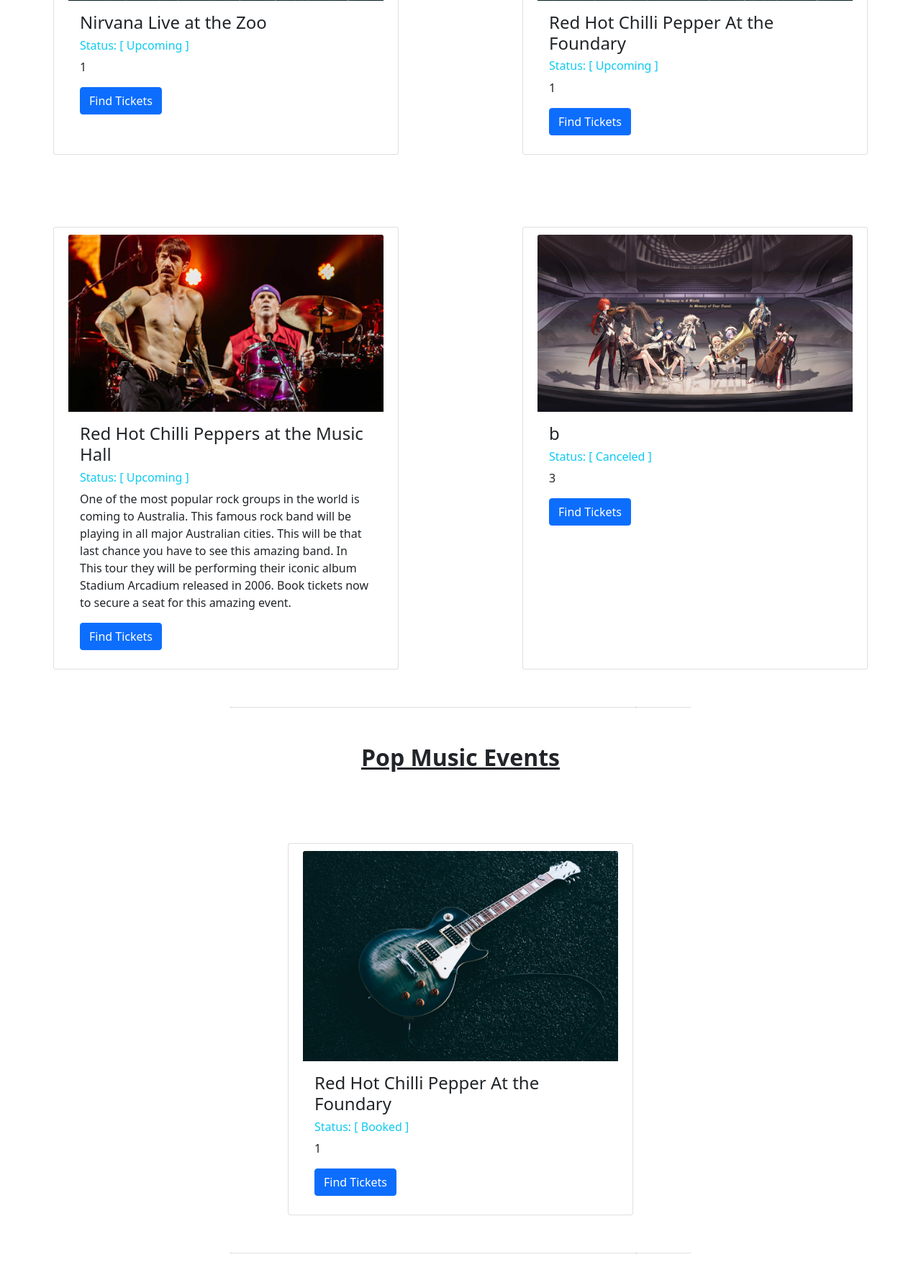
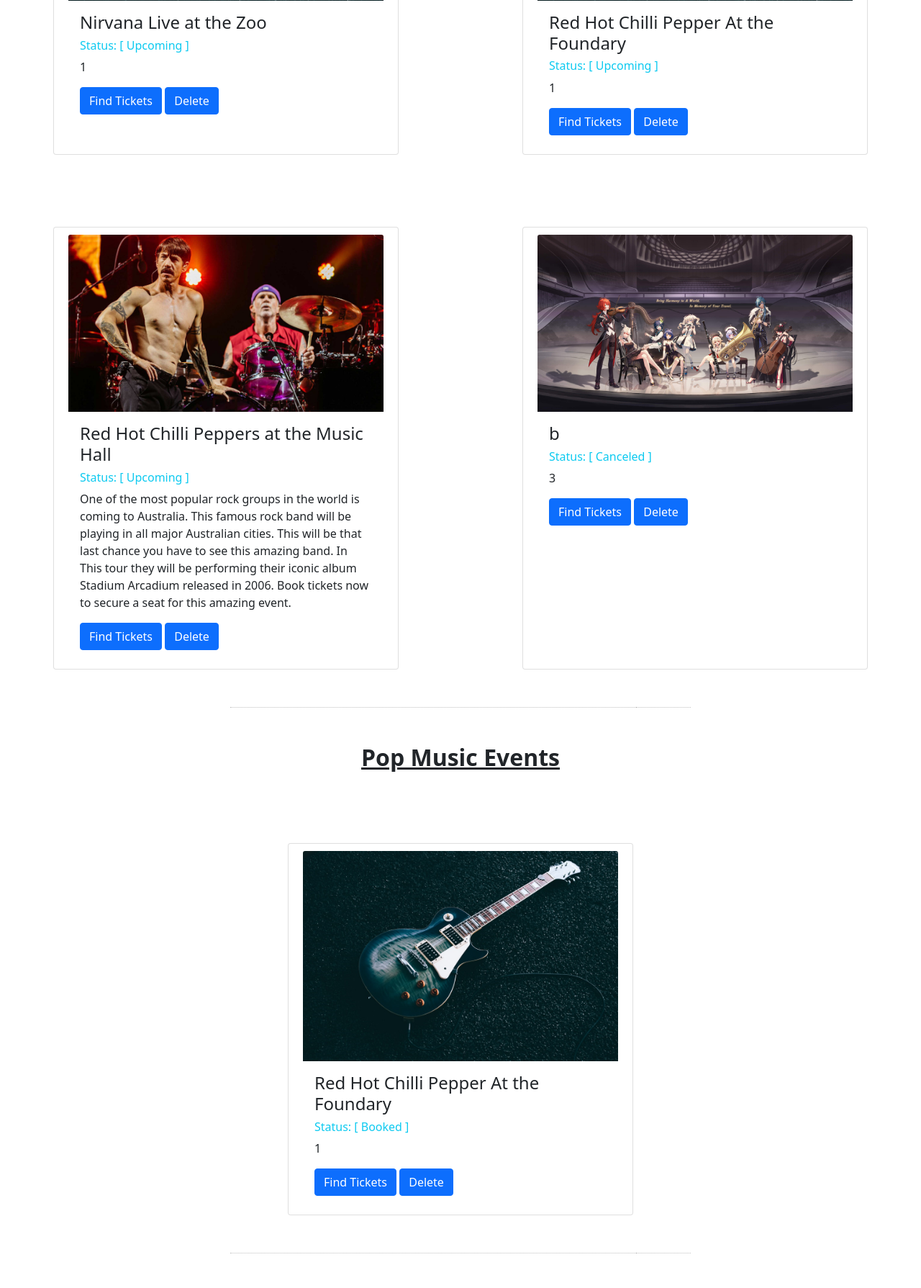
Before and after one commit to Jw40/eventsite, a Flask app: page /category in a window 1280 px wide. Shown: the part 731-2520 px from the top of the page at 72% size. Run offline with Flask 2, Linux system fonts and the light colour scheme; data comes from the database, SQL or seed files in the repository; both versions use the stored data as it was after the commit; some libraries are stand-ins or nearby versions.

Commit message:
add delete function

```diff
--- a/projectfile/website/templates/category.html
+++ b/projectfile/website/templates/category.html
@@ -70,6 +70,7 @@
             <h6 class="card-title text-info">Status: {{rockEvent.status}}</h6>
             <p class="card-text">{{rockEvent.description}}</p>
             <a href="{{url_for('events.show', id=rockEvent.id)}}" class="btn btn-primary">Find Tickets</a>
+            <a href="{{url_for('events.delete_event', id=rockEvent.id)}}" class="btn btn-primary">Delete</a>
         </div>
     </div>
     {% endfor %}
@@ -97,6 +98,7 @@
             <h6 class="card-title text-info">Status: {{popEvent.status}}</h6>
             <p class="card-text">{{popEvent.description}}</p>
             <a href="{{url_for('events.show', id=popEvent.id)}}" class="btn btn-primary">Find Tickets</a>
+            <a href="{{url_for('events.delete_event', id=rockEvent.id)}}" class="btn btn-primary">Delete</a>
         </div>
     </div>
     {% endfor %}
@@ -123,6 +125,7 @@
             <h6 class="card-title text-info">Status: {{jazzEvent.status}}</h6>
             <p class="card-text">{{jazzEvent.description}}</p>
             <a href="{{url_for('events.show', id=jazzEvent.id)}}" class="btn btn-primary">Find Tickets</a>
+            <a href="{{url_for('events.delete_event', id=rockEvent.id)}}" class="btn btn-primary">Delete</a>
         </div>
     </div>
     {% endfor %}
@@ -149,6 +152,7 @@
                 <h6 class="card-title text-info">Status: {{countryEvent.status}}</h6>
                 <p class="card-text">{{countryEvent.description}}</p>
                 <a href="{{url_for('events.show', id=countryEvent.id)}}" class="btn btn-primary">Find Tickets</a>
+                <a href="{{url_for('events.delete_event', id=rockEvent.id)}}" class="btn btn-primary">Delete</a>
             </div>
         </div>
         {% endfor %}
@@ -175,6 +179,7 @@
                 <h6 class="card-title text-info">Status: {{electronicEvent.status}}</h6>
                 <p class="card-text">{{electronicEvent.description}}</p>
                 <a href="{{url_for('events.show', id=electronicEvent.id)}}" class="btn btn-primary">Find Tickets</a>
+                <a href="{{url_for('events.delete_event', id=rockEvent.id)}}" class="btn btn-primary">Delete</a>
             </div>
         </div>
         {% endfor %}
@@ -203,6 +208,7 @@
                 <h6 class="card-title text-info">Status: {{funkEvent.status}}</h6>
                 <p class="card-text">{{funkEvent.description}}</p>
                 <a href="{{url_for('events.show', id=funkEvent.id)}}" class="btn btn-primary">Find Tickets</a>
+                <a href="{{url_for('events.delete_event', id=rockEvent.id)}}" class="btn btn-primary">Delete</a>
             </div>
         </div>
         {% endfor %}
@@ -228,6 +234,7 @@
                 <h6 class="card-title text-info">Status: {{reggaeEvent.status}}</h6>
                 <p class="card-text">{{reggaeEvent.description}}</p>
                 <a href="{{url_for('events.show', id=reggaeEvent.id)}}" class="btn btn-primary">Find Tickets</a>
+                <a href="{{url_for('events.delete_event', id=rockEvent.id)}}" class="btn btn-primary">Delete</a>
             </div>
         </div>
         {% endfor %}
@@ -254,6 +261,7 @@
                 <h6 class="card-title text-info">Status: {{heavyEvent.status}}</h6>
                 <p class="card-text">{{heavyEvent.description}}</p>
                 <a href="{{url_for('events.show', id=heavyEvent.id)}}" class="btn btn-primary">Find Tickets</a>
+                <a href="{{url_for('events.delete_event', id=rockEvent.id)}}" class="btn btn-primary">Delete</a>
             </div>
         </div>
         {% endfor %}
@@ -281,6 +289,7 @@
                 <h6 class="card-title text-info">Status: {{rythemEvent.status}}</h6>
                 <p class="card-text">{{rythemEvent.description}}</p>
                 <a href="{{url_for('events.show', id=rythemEvent.id)}}" class="btn btn-primary">Find Tickets</a>
+                <a href="{{url_for('events.delete_event', id=rockEvent.id)}}" class="btn btn-primary">Delete</a>
             </div>
         </div>
         {% endfor %}
--- a/projectfile/website/templates/index.html
+++ b/projectfile/website/templates/index.html
@@ -61,6 +61,7 @@
                         <h6 class="card-title text-info">Status: {{rockEvent.status}}</h6>
                         <p class="card-text">{{rockEvent.description}}</p>
                         <a href="{{url_for('events.show', id=rockEvent.id)}}" class="btn btn-primary">Find Tickets</a>
+                        <a href="{{url_for('events.delete_event', id=rockEvent.id)}}" class="btn btn-primary">Delete</a>
                     </div>
                 </div>
                 {% endfor %}
@@ -80,6 +81,7 @@
                         <h6 class="card-title text-info">Status: {{popEvent.status}}</h6>
                         <p class="card-text">{{popEvent.description}}</p>
                         <a href="{{url_for('events.show', id=popEvent.id)}}" class="btn btn-primary">Find Tickets</a>
+                        <a href="{{url_for('events.delete_event', id=rockEvent.id)}}" class="btn btn-primary">Delete</a>
                     </div>
                 </div>
                 {% endfor %}
@@ -99,6 +101,7 @@
                         <h6 class="card-title text-info">Status: {{jazzEvent.status}}</h6>
                         <p class="card-text">{{jazzEvent.description}}</p>
                         <a href="{{url_for('events.show', id=jazzEvent.id)}}" class="btn btn-primary">Find Tickets</a>
+                        <a href="{{url_for('events.delete_event', id=rockEvent.id)}}" class="btn btn-primary">Delete</a>
                     </div>
                 </div>
                 {% endfor %}
```
Also changed, not shown: projectfile/website/events.py (+14 -1 lines), projectfile/website/sitedata.sqlite.
